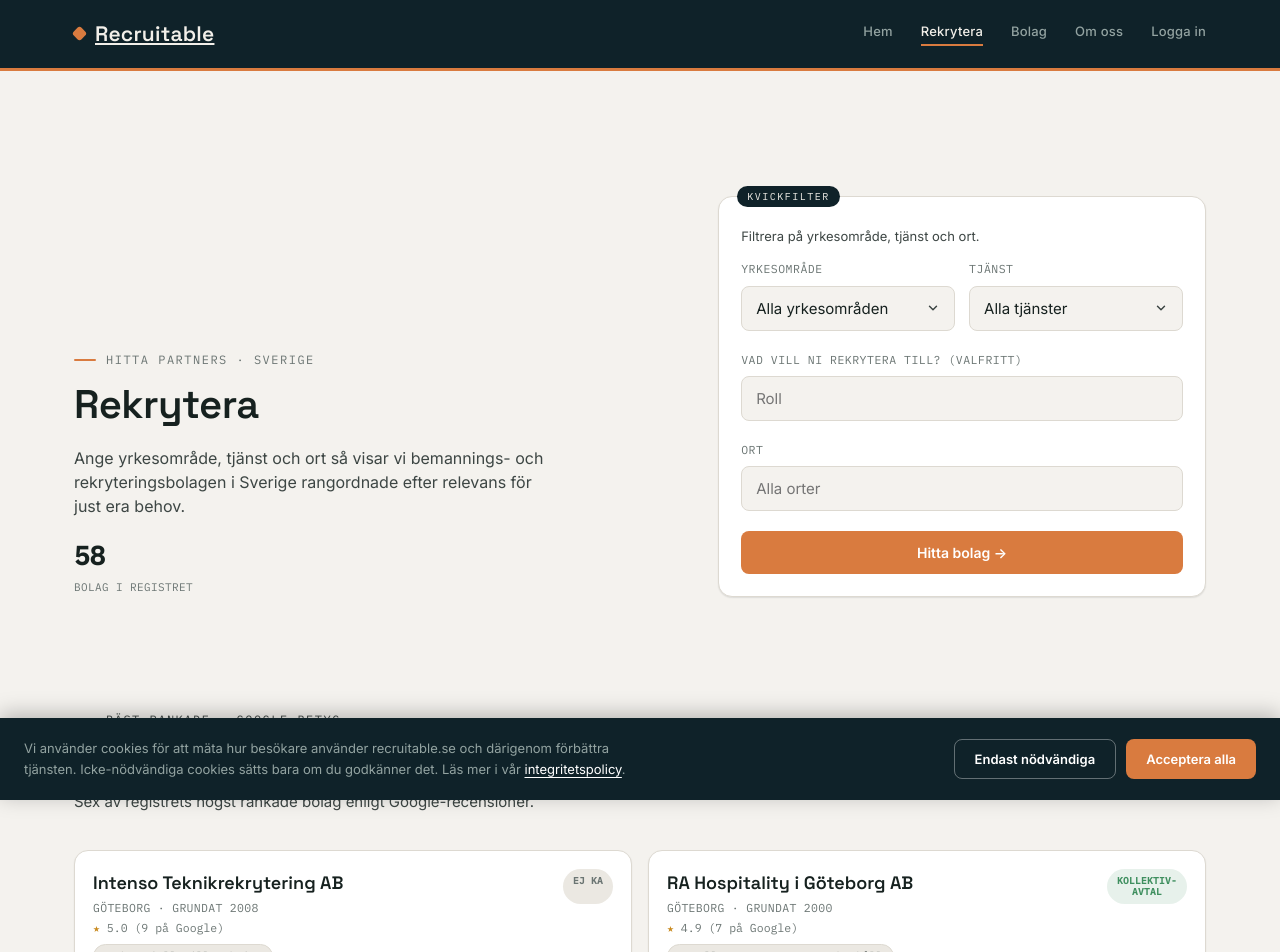
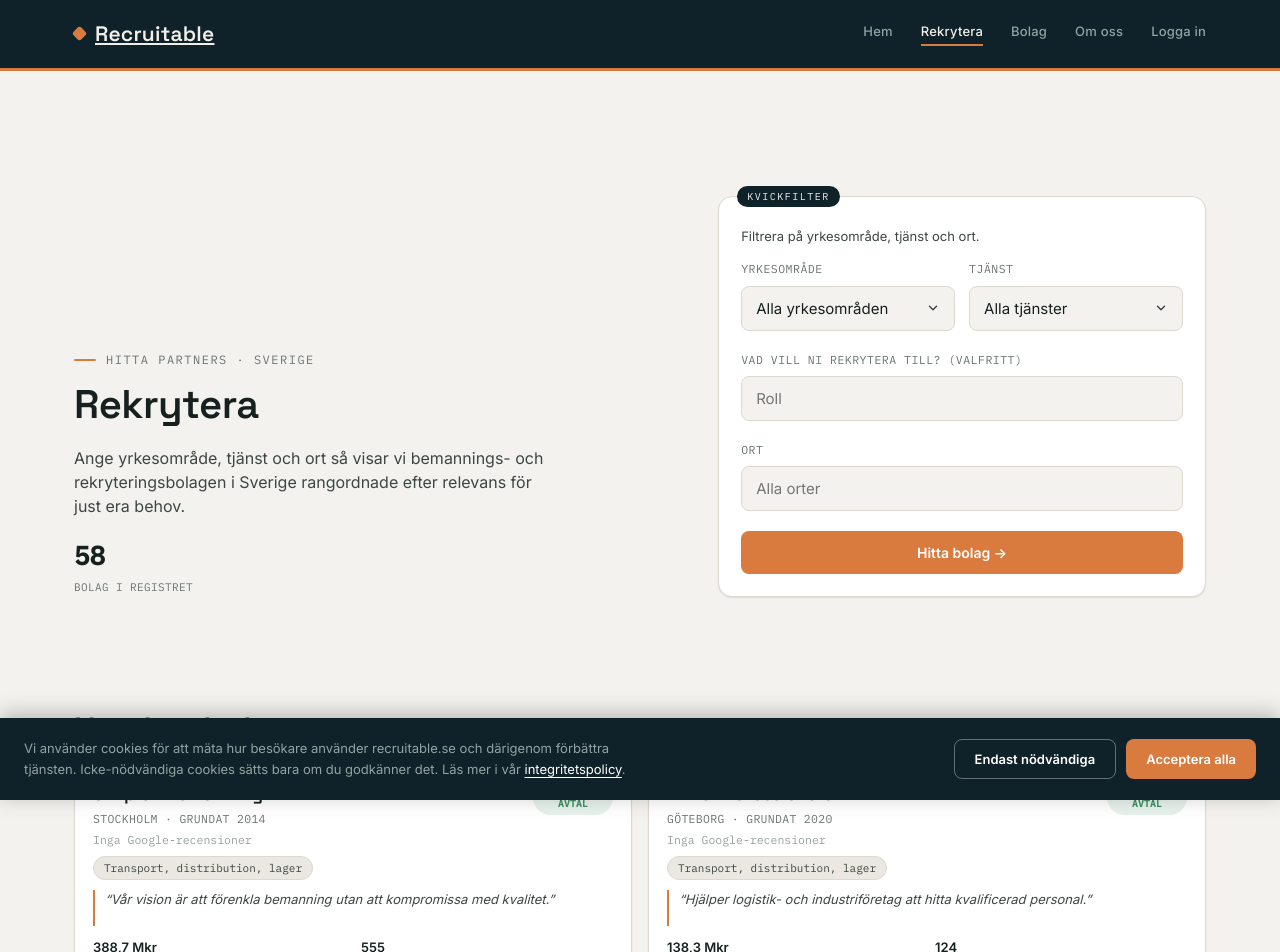
Before and after one commit to josefgnegussie-design/recruitable, a Next.js app: page /rekrytera in a window 1280 px wide. Shown: the top 952 px of the page. Built offline with nearby package versions, Linux system fonts and the light colour scheme.

Commit message:
Ersätt "Topprankade partners" med slumpat "Urval av bolag"
Sex slumpmässiga bolag istället för de högst rankade enligt Google.
Tar bort kicker-etiketten och underrubriken som hänvisade till
Google-recensioner.

```diff
--- a/app/rekrytera/page.js
+++ b/app/rekrytera/page.js
@@ -1,6 +1,6 @@
 "use client";
 
-import { useMemo, useState } from "react";
+import { useEffect, useMemo, useState } from "react";
 import { useRouter } from "next/navigation";
 import { COMPANIES } from "@/lib/companies";
 import { YRKESOMRADEN, FILTER_DEFS } from "@/lib/taxonomy";
@@ -16,14 +16,16 @@ export default function PartnersPage() {
 
   const cities = useMemo(() => allRegionCities(), []);
 
-  const topRated = useMemo(
-    () =>
-      [...COMPANIES]
-        .filter((c) => c.rating)
-        .sort((a, b) => b.rating - a.rating || b.ratingCount - a.ratingCount || a.name.localeCompare(b.name, "sv"))
-        .slice(0, 6),
-    []
-  );
+  const [featured, setFeatured] = useState(() => COMPANIES.slice(0, 6));
+
+  useEffect(() => {
+    const shuffled = [...COMPANIES];
+    for (let i = shuffled.length - 1; i > 0; i--) {
+      const j = Math.floor(Math.random() * (i + 1));
+      [shuffled[i], shuffled[j]] = [shuffled[j], shuffled[i]];
+    }
+    setFeatured(shuffled.slice(0, 6));
+  }, []);
 
   function handleSearch() {
     const params = new URLSearchParams();
@@ -103,11 +105,9 @@ export default function PartnersPage() {
       </section>
 
       <section className="l-section tight">
-        <div className="l-kicker">Bäst rankade · Google-betyg</div>
-        <h2>Topprankade partners</h2>
-        <p className="l-section-sub">Sex av registrets högst rankade bolag enligt Google-recensioner.</p>
+        <h2>Urval av bolag</h2>
         <div className="grid">
-          {topRated.map((c) => (
+          {featured.map((c) => (
             <CompanyCard company={c} key={c.id} />
           ))}
         </div>
```
